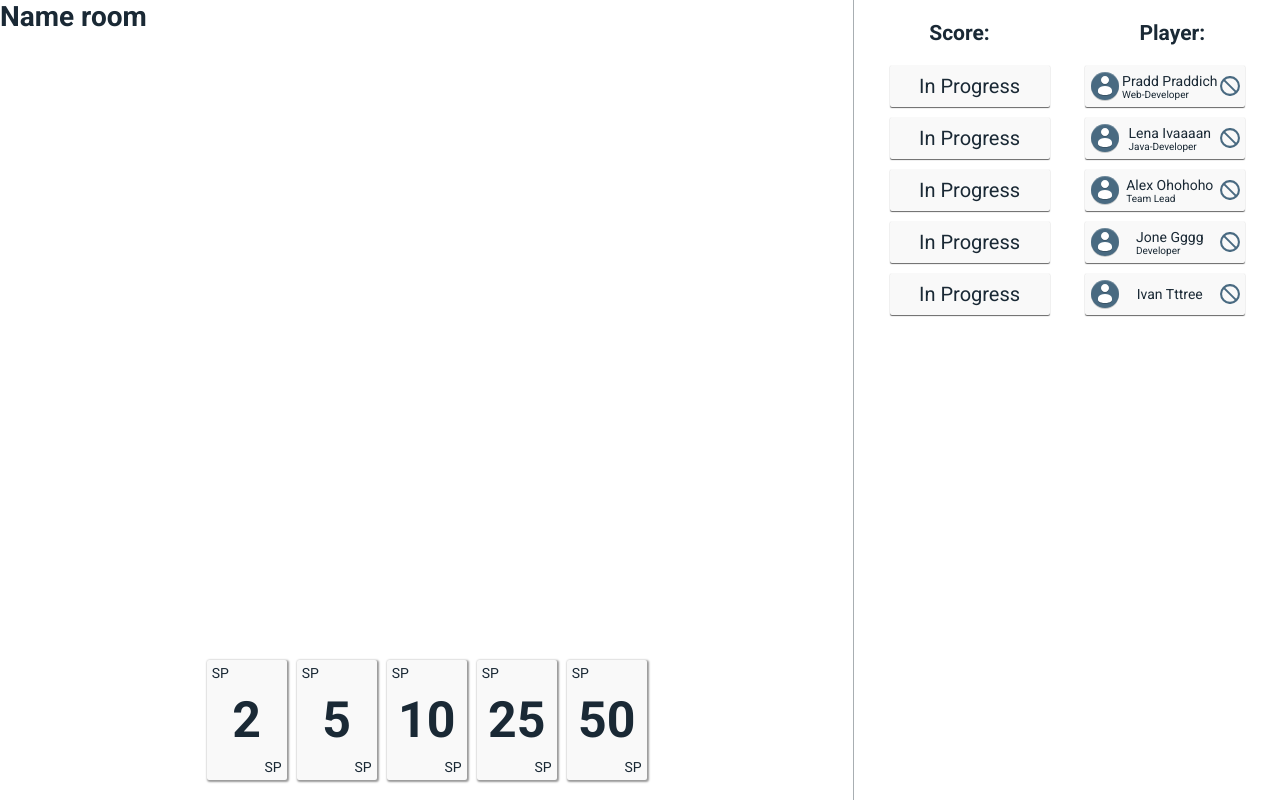
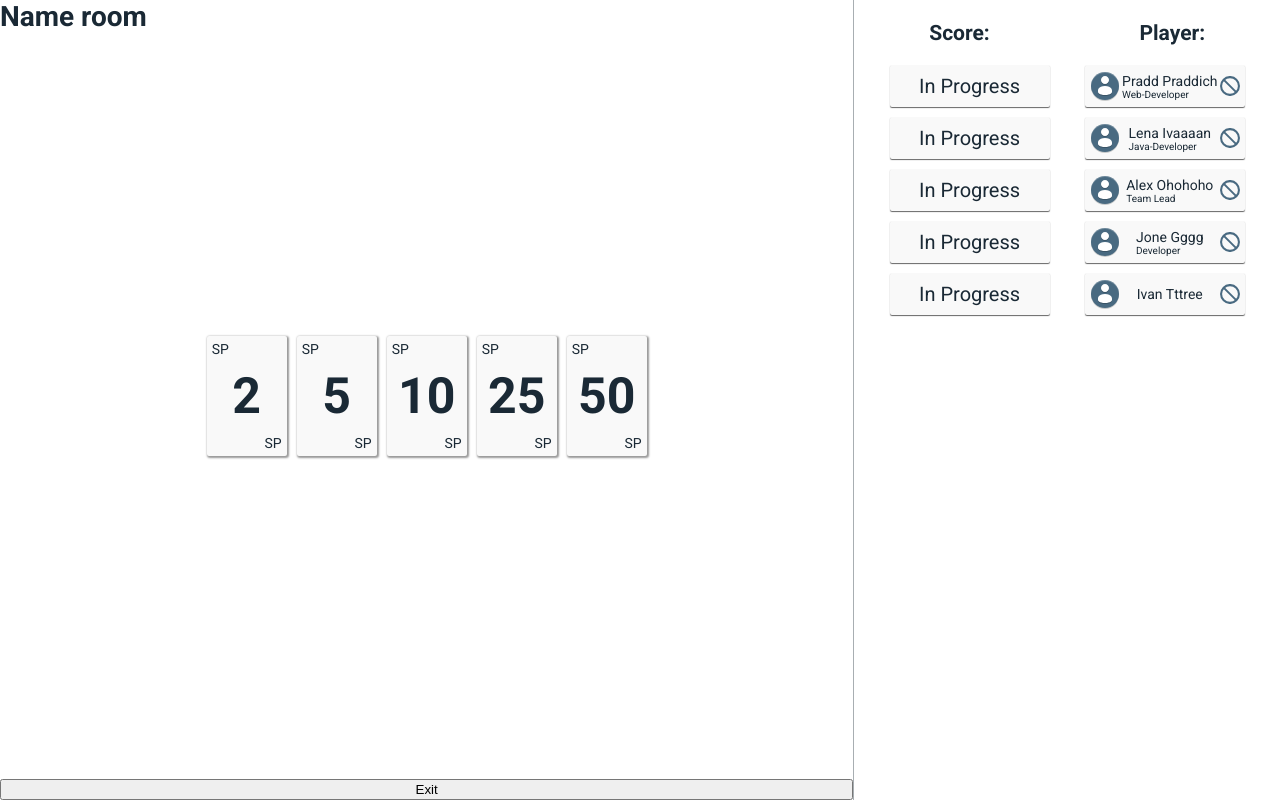
Before and after one commit to AndreiMrakov/pointing-poker-fe, a React (Create React App) app: page / in a window 1280 px wide. Built offline with nearby package versions, Linux system fonts and the light colour scheme.

Commit message:
feat: add button

```diff
--- /dev/null
+++ b/src/components/Botton/Button.tsx
@@ -0,0 +1,16 @@
+import React, { FC } from "react";
+import styles from "@/styles/button.module.scss";
+
+type ButtonProps = {
+  name: string;
+  className?: string;
+  type?: "button" | "reset" | "submit";
+};
+
+export const Button: FC<ButtonProps> = ({ name, type = "button", className }) => {
+  return (
+    <button type={type} className={`${styles.btn} ${className}`}>
+      {name}
+    </button>
+  );
+};
--- a/src/pages/game.tsx
+++ b/src/pages/game.tsx
@@ -2,6 +2,7 @@ import React from "react";
 import { PanelVoteCards } from "@/components/VoteCard/PanelVoteCards";
 import { PanelUsers } from "@/components/User/PanelUsers";
 import styles from '@/styles/game.module.scss';
+import { Button } from "@/components/Botton/Button";
 
 const GamePage = () => {
   const title = 'Name room';
@@ -11,6 +12,7 @@ const GamePage = () => {
       <div className={styles.wrapper}>
         <h1>{title}</h1>
         <PanelVoteCards />
+        <Button name="Exit" />
       </div>
       <PanelUsers />
     </main>
```
Also changed, not shown: src/styles/button.module.scss (added).
